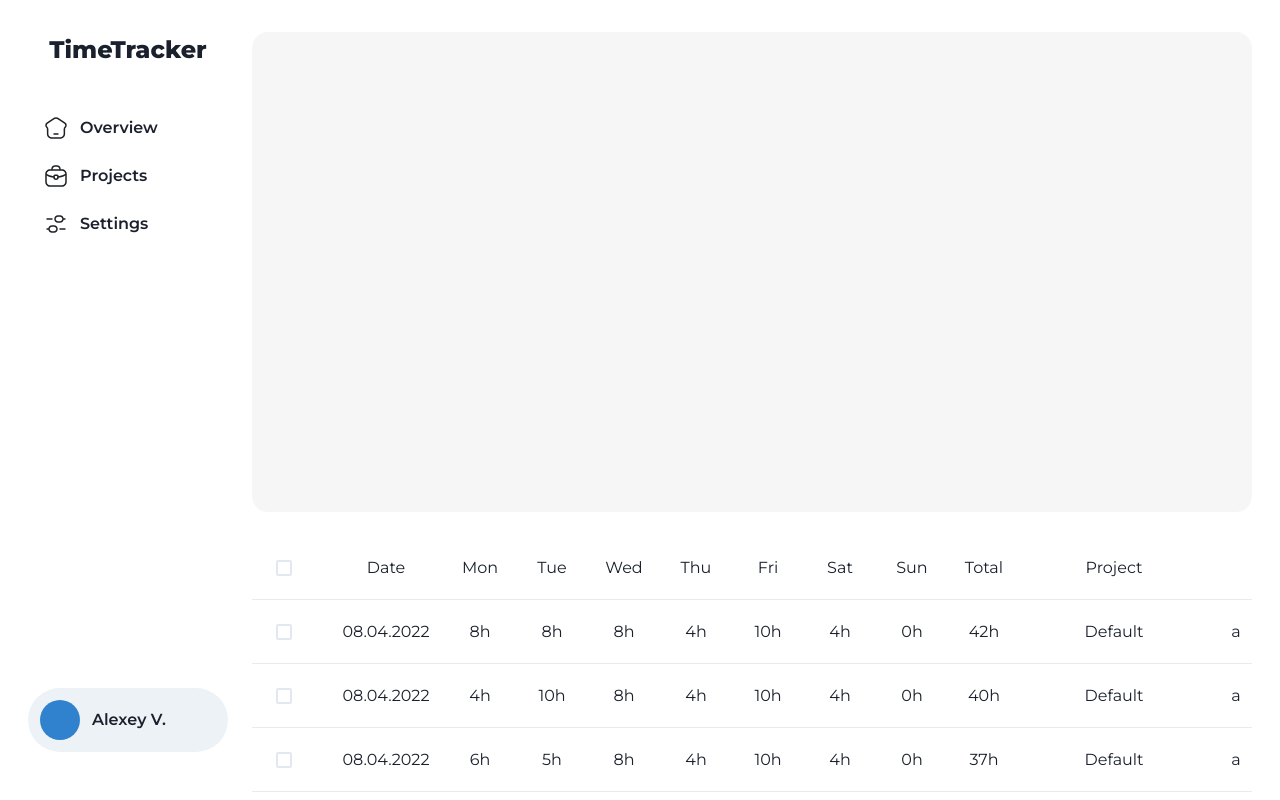
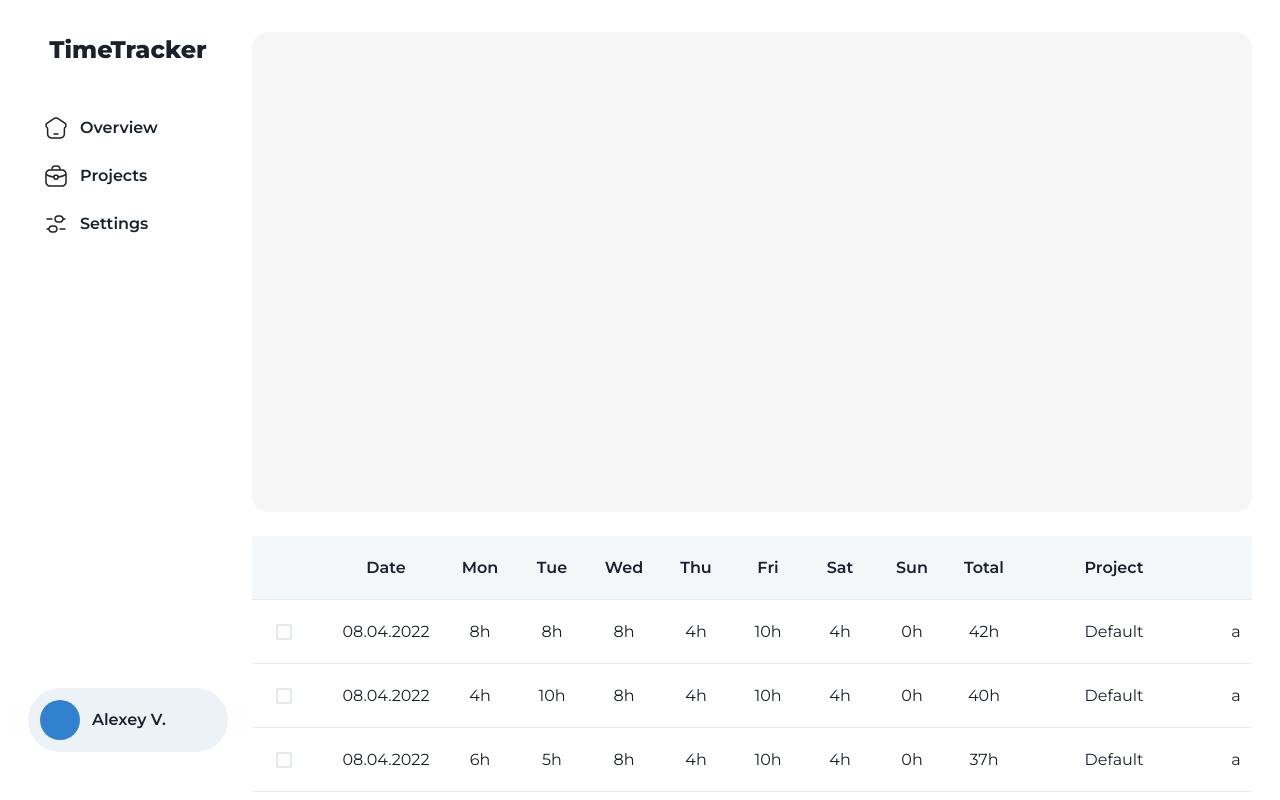
Before and after one commit to alexvorobev/time-tracker, a React (Create React App) app in the folder frontend/: page / in a window 1280 px wide. Shown: the top 800 px of the page. Built offline with nearby package versions, Linux system fonts and the light colour scheme.

Commit message:
weeks table added

```diff
--- a/frontend/src/components/WeeksList/WeeksList.tsx
+++ b/frontend/src/components/WeeksList/WeeksList.tsx
@@ -1,14 +1,6 @@
 import { FC } from 'react';
-import { Checkbox, Text } from '@chakra-ui/react';
 
-import WeekItem, {
-  ActionCell,
-  CheckboxCell,
-  DateCell,
-  DayCell,
-  ProjectsCell,
-  WeekWrapper,
-} from './components/WeekItem';
+import WeekItem from './components/WeekItem';
 
 type WeekDays = [number, number, number, number, number, number, number];
 
@@ -25,49 +17,12 @@ interface Props {
 
 const WeeksList: FC<Props> = ({ weeks }) => {
   return (
-    <>
-      <WeekWrapper>
-        <CheckboxCell>
-          <Checkbox></Checkbox>
-        </CheckboxCell>
-        <DateCell>
-          <Text>Date</Text>
-        </DateCell>
-        <DayCell>
-          <Text>Mon</Text>
-        </DayCell>
-        <DayCell>
-          <Text>Tue</Text>
-        </DayCell>
-        <DayCell>
-          <Text>Wed</Text>
-        </DayCell>
-        <DayCell>
-          <Text>Thu</Text>
-        </DayCell>
-        <DayCell>
-          <Text>Fri</Text>
-        </DayCell>
-        <DayCell>
-          <Text>Sat</Text>
-        </DayCell>
-        <DayCell>
-          <Text>Sun</Text>
-        </DayCell>
-        <DayCell>
-          <Text>Total</Text>
-        </DayCell>
-        <ProjectsCell>
-          <Text>Project</Text>
-        </ProjectsCell>
-        <ActionCell />
-      </WeekWrapper>
-      <div>
-        {weeks?.map((item) => (
-          <WeekItem data={item} key={item.id} />
-        ))}
-      </div>
-    </>
+    <div>
+      <WeekItem isHeader />
+      {weeks?.map((item) => (
+        <WeekItem data={item} key={item.id} />
+      ))}
+    </div>
   );
 };
 
--- a/frontend/src/components/WeeksList/components/WeekItem/WeekItem.tsx
+++ b/frontend/src/components/WeeksList/components/WeekItem/WeekItem.tsx
@@ -4,17 +4,20 @@ import { Checkbox } from '@chakra-ui/react';
 
 import { Week } from '../..';
 import formatDate from 'utils/formatDate';
+import { useListState } from 'controllers/useListState';
 
 interface Props {
   data?: Week;
+  isHeader?: boolean;
 }
 
-export const WeekWrapper = styled.div`
+export const WeekWrapper = styled.div<Pick<Props, 'isHeader'>>`
   display: flex;
   align-items: center;
   gap: 24px;
   height: 64px;
   border-bottom: 1px solid #eaeaea;
+  position: relative;
 
   & > * {
     height: 100%;
@@ -27,14 +30,12 @@ export const WeekWrapper = styled.div`
     border-color: transparent;
   }
 
-  &:hover {
-    background-color: #f3f7fa;
-  }
-
-  &.header {
-    background-color: #f3f7fa;
-    border-bottom: 1px solid transparent;
-  }
+  ${(props) =>
+    props.isHeader &&
+    `
+    background-color: #f3f7fa !important;
+    font-weight: 600;
+  `}
 `;
 
 export const CheckboxCell = styled.div`
@@ -62,9 +63,30 @@ export const ActionCell = styled.div`
   text-align: center;
 `;
 
-const WeekItem: FC<Props> = ({ data }) => {
+const WeekItem: FC<Props> = ({ data, isHeader }) => {
+  const { isSelectedAll, selectedItems, onSelectItem } = useListState();
+
+  const renderedHeaderVariant = (
+    <WeekWrapper isHeader>
+      <CheckboxCell>{/* <Checkbox isChecked={isSelectedAll} onChange={onSelectAll}></Checkbox> */}</CheckboxCell>
+      <DateCell>Date</DateCell>
+      <DayCell>Mon</DayCell>
+      <DayCell>Tue</DayCell>
+      <DayCell>Wed</DayCell>
+      <DayCell>Thu</DayCell>
+      <DayCell>Fri</DayCell>
+      <DayCell>Sat</DayCell>
+      <DayCell>Sun</DayCell>
+      <DayCell>Total</DayCell>
+      <ProjectsCell>Project</ProjectsCell>
+      <ActionCell />
+    </WeekWrapper>
+  );
+
+  if (isHeader) return renderedHeaderVariant;
+
   if (!data) return null;
-  const { weekStart, days, summary } = data;
+  const { id, weekStart, days, summary } = data;
   const formattedDate = formatDate(weekStart);
 
   const renderedDaysList = days.map((item, index) => <DayCell key={`${weekStart}_${index}`}>{item}h</DayCell>);
@@ -72,7 +94,7 @@ const WeekItem: FC<Props> = ({ data }) => {
   return (
     <WeekWrapper>
       <CheckboxCell>
-        <Checkbox></Checkbox>
+        <Checkbox isChecked={selectedItems.includes(id) || isSelectedAll} onChange={() => onSelectItem(id)}></Checkbox>
       </CheckboxCell>
       <DateCell>{formattedDate}</DateCell>
       {renderedDaysList}
--- /dev/null
+++ b/frontend/src/components/core/ListActionButton/ListActionButton.tsx
@@ -0,0 +1,5 @@
+import { Button } from '@chakra-ui/react';
+
+const ListActionButton = () => <Button variant='ghost'></Button>;
+
+export default ListActionButton;
--- /dev/null
+++ b/frontend/src/components/core/ListActionButton/index.ts
@@ -0,0 +1 @@
+export { default } from './ListActionButton';
--- a/frontend/src/components/core/MainLayout/MainLayout.tsx
+++ b/frontend/src/components/core/MainLayout/MainLayout.tsx
@@ -9,6 +9,7 @@ import HomeIcon from './icons/HomeIcon';
 import ProjectsIcon from './icons/ProjectsIcon';
 import SettingsIcons from './icons/SettingsIcon';
 import Routes from 'routes';
+import { ListProvider } from 'controllers/useListState';
 
 const MainWrapper = styled.div(`
     display: grid;
@@ -34,6 +35,7 @@ const NavigationBar = styled.div`
 
 const ContentWrapper = styled.div`
   padding-left: 0px;
+  padding-bottom: 128px;
 `;
 
 const MainLayout: FC = ({ children }) => (
@@ -61,7 +63,9 @@ const MainLayout: FC = ({ children }) => (
         </div>
       </NavigationBar>
     </div>
-    <ContentWrapper>{children}</ContentWrapper>
+    <ContentWrapper>
+      <ListProvider>{children}</ListProvider>
+    </ContentWrapper>
   </MainWrapper>
 );
 
--- a/frontend/src/components/core/MainLayout/icons/ProjectsIcon.tsx
+++ b/frontend/src/components/core/MainLayout/icons/ProjectsIcon.tsx
@@ -7,10 +7,10 @@ const ProjectsIcon = () => (
     <path
       d='M14 12.16V13.16C14 13.17 14 13.17 14 13.18C14 14.27 13.99 15.16 12 15.16C10.02 15.16 10 14.28 10 13.19V12.16C10 11.16 10 11.16 11 11.16H13C14 11.16 14 11.16 14 12.16Z'
       stroke='#1E2124'
-      stroke-width='1.5'
-      stroke-miterlimit='10'
-      stroke-linecap='round'
-      stroke-linejoin='round'
+      strokeWidth='1.5'
+      strokeMiterlimit='10'
+      strokeLinecap='round'
+      strokeLinejoin='round'
     />
   </svg>
 );
--- /dev/null
+++ b/frontend/src/controllers/useListState.tsx
@@ -0,0 +1,58 @@
+import { FC, createContext, useContext, useState, useCallback } from 'react';
+
+interface ListContextType {
+  selectedItems: number[];
+  isSelectedAll: boolean;
+  onSelectItem: (data: number) => void;
+  onSelectAll: () => void;
+}
+
+const noop = () => {};
+
+const ListContext = createContext<ListContextType>({
+  selectedItems: [],
+  isSelectedAll: false,
+  onSelectItem: noop,
+  onSelectAll: noop,
+});
+
+export const ListProvider: FC = ({ children }) => {
+  const [selectedItems, setSelectedItems] = useState<number[]>([]);
+  const [isSelectedAll, setSelectedAll] = useState<boolean>(false);
+
+  console.log({ isSelectedAll, selectedItems });
+
+  const onSelectItem = useCallback(
+    (item: number) => {
+      console.log('onSelectItem', item);
+      setSelectedAll(false);
+
+      const elementIndex = selectedItems.indexOf(item);
+
+      if (elementIndex > -1) {
+        selectedItems.splice(elementIndex, 1);
+      } else {
+        setSelectedItems([...selectedItems, item]);
+      }
+    },
+    [selectedItems],
+  );
+
+  const onSelectAll = useCallback(() => {
+    console.log('onSelectAll');
+    if (!isSelectedAll) {
+      setSelectedItems([]);
+      setSelectedAll(true);
+    } else {
+      setSelectedAll(false);
+    }
+  }, [isSelectedAll]);
+
+  return (
+    <ListContext.Provider value={{ selectedItems, isSelectedAll, onSelectAll, onSelectItem }}>
+      {children}
+    </ListContext.Provider>
+  );
+};
+
+export const useListState = () => useContext(ListContext);
```
